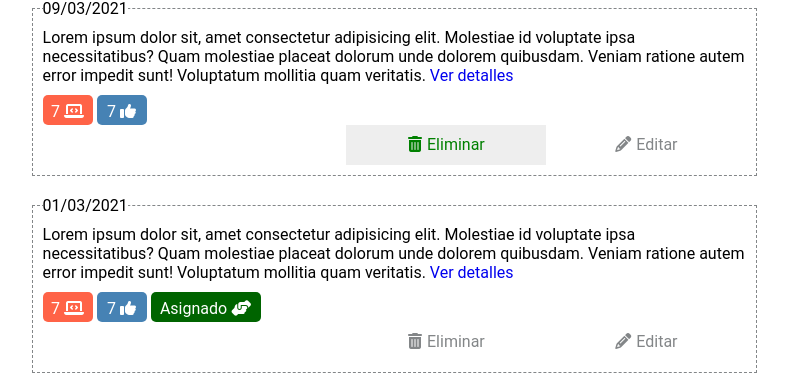
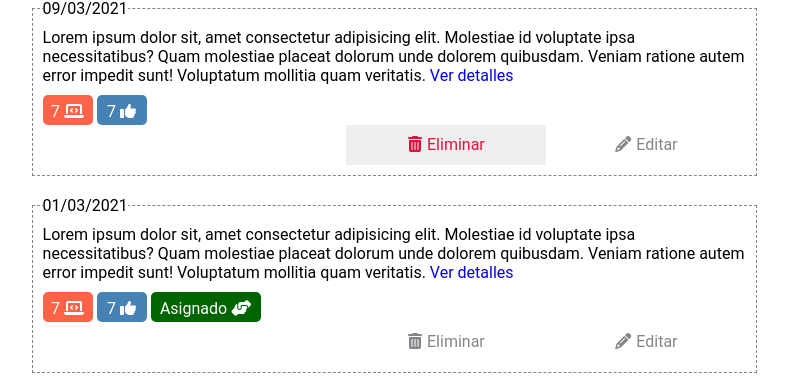
Before and after one commit to Rony-R/Proyecto-Industrias-IS902, a PHP site: page /perfil-publicaciones.html in a window 1280 px wide, with the pointer over the restyled element. Shown: the part 383-760 px from the top of the page, without its empty margins (352-1140 px from the left). Run offline with PHP 8.4, Linux system fonts and the light colour scheme; some libraries are stand-ins or nearby versions.

Commit message:
[FIX] estilo botones de editar y eliminar

```diff
--- a/css/perfil-publicaciones.css
+++ b/css/perfil-publicaciones.css
@@ -220,11 +220,11 @@ fieldset span {
 }
 .btn-publicacion.eliminar:hover {
   background: #eeeeee;
-  color: green;
+  color: crimson;
 }
 .btn-publicacion.editar:hover {
   background: #eeeeee;
-  color: crimson;
+  color: green;
 }
 .fas.fa-trash-alt,
 .fas.fa-pencil-alt {
```
